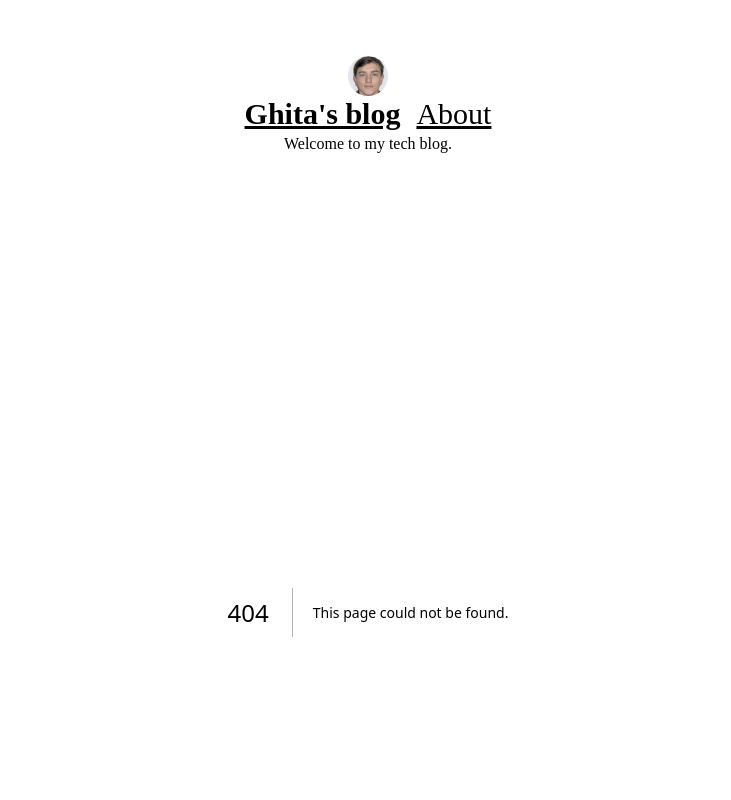
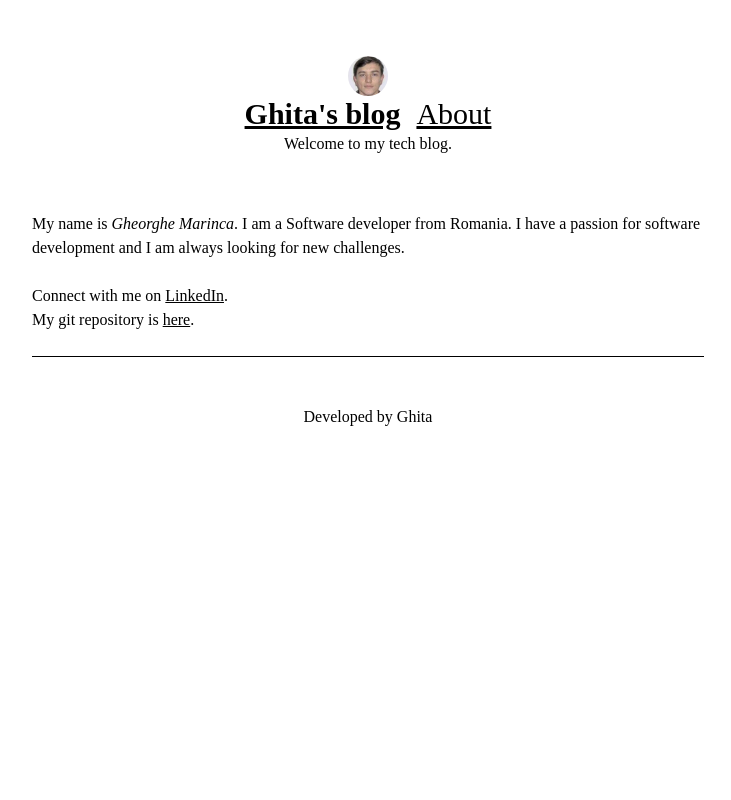
Before and after one commit to ghita/cms-contentful-app, a Next.js app: page /about in a window 1280 px wide. Before the commit this address had no page. Shown: the top 800 px of the page, without its empty margins (272-1003 px from the left). Built offline with nearby package versions, Linux system fonts and the light colour scheme.

Commit message:
included about - content image size is set to 1024 - removed some inconsistencies

```diff
--- /dev/null
+++ b/app/about/page.tsx
@@ -0,0 +1,19 @@
+import React from 'react'
+import Link from 'next/link'
+
+export default function About() {
+return (
+    <div>
+        <h2>
+            My name is <i>Gheorghe Marinca</i>. I am a Software developer from Romania. I have a passion for software development and I am always looking for new challenges.
+        </h2>
+        <br/>
+        <p>
+            Connect with me on <Link className='underline' href="https://www.linkedin.com/in/gheorghe-marinca/">LinkedIn</Link>.
+        </p>
+        <p>
+            My git repository is <Link className='underline' href="https://github.com/ghita">here</Link>.
+        </p>
+    </div>
+)
+}
--- a/app/cover-image.tsx
+++ b/app/cover-image.tsx
@@ -18,8 +18,7 @@ export default function CoverImage({
     <ContentfulImage
       alt={`Cover Image for ${title}`}
       priority
-      width={2000}
-      height={1000}
+      width={1024}
       className={cn("shadow-small", {
         "hover:shadow-medium transition-shadow duration-200": slug,
       })}
--- a/app/more-stories.tsx
+++ b/app/more-stories.tsx
@@ -40,9 +40,9 @@ function PostPreview({
 export default function MoreStories({ morePosts }: { morePosts: any[] }) {
   return (
     <section>
-      <h2 className="mb-8 text-6xl md:text-7xl font-bold tracking-tighter leading-tight">
+      <h3 className="mb-8 text-6xl md:text-7xl font-bold tracking-tighter leading-tight">
         More Stories
-      </h2>
+      </h3>
       <div className="grid grid-cols-1 md:grid-cols-2 md:gap-x-16 lg:gap-x-32 gap-y-20 md:gap-y-32 mb-32">
         {morePosts.map((post) => (
           <PostPreview
--- a/app/posts/[slug]/page.tsx
+++ b/app/posts/[slug]/page.tsx
@@ -32,16 +32,10 @@ export default async function PostPage({
 
   return (
     <div className="container mx-auto px-5">
-      <h2 className="mb-20 mt-8 text-2xl font-bold leading-tight tracking-tight md:text-4xl md:tracking-tighter">
-        <Link href="/" className="hover:underline">
-          Blog
-        </Link>
-        .
-      </h2>
       <article>
-        <h1 className="mb-12 text-center text-6xl font-bold leading-tight tracking-tighter md:text-left md:text-7xl md:leading-none lg:text-8xl">
+        <h3 className="mb-12 text-center font-bold leading-tight tracking-tighter md:text-left md:text-7xl md:leading-none lg:text-8xl">
           {post.title}
-        </h1>
+        </h3>
         <div className="hidden md:mb-12 md:block">
           {post.author && (
             <Avatar name={post.author.name} picture={post.author.picture} />
--- a/components/RichText.tsx
+++ b/components/RichText.tsx
@@ -39,7 +39,7 @@ function renderOptions(links:any): Options {
         const asset = assetBlockMap.get(node.data.target.sys.id);
 
         // render the asset accordingly
-        return <ContentfulImage src={asset.url} width={180}/>;
+        return <ContentfulImage src={asset.url} width={1024}/>;
       },
     }
   }
```
